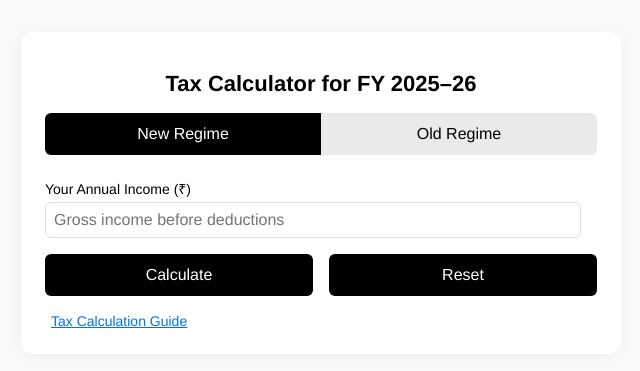
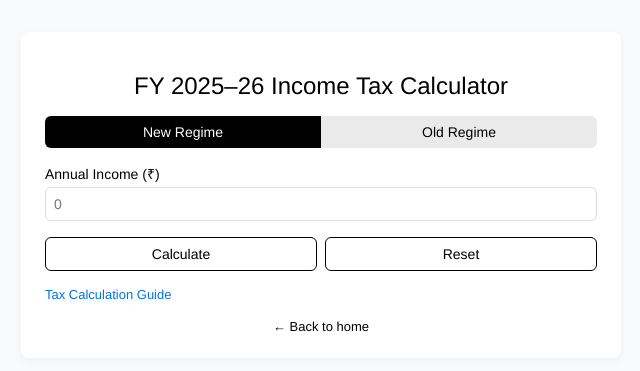
Before and after one commit to harsh-nahar/harsh-nahar.github.io, a Jekyll site: the page tools/taxcalc2526/index.html, which Jekyll copies as it is, in a window 1280 px wide. Shown: the top 371 px of the page, without its empty margins (319-959 px from the left). Built offline with Jekyll 4.4.1, drawn with Linux system fonts in a browser that asks for light colours.

Commit message:
Update index.html

```diff
--- a/tools/taxcalc2526/index.html
+++ b/tools/taxcalc2526/index.html
@@ -6,7 +6,7 @@
   <title>Tax Calculator FY 2025–26</title>
   <link rel="stylesheet" href="/styles.css" />
   <style>
-    /* Override font for tool */
+    /* Tool font override */
     .tax-app, .tax-app * {
       font-family: Helvetica, Arial, sans-serif;
     }
@@ -19,34 +19,36 @@
       margin: 2rem auto;
       background: #fff;
       padding: 1.5rem;
-      border-radius: 12px;
-      box-shadow: 0 2px 20px rgba(0, 0, 0, 0.05);
+      border-radius: 8px;
+      box-shadow: 0 2px 10px rgba(0, 0, 0, 0.05);
     }
     .tax-app h1 {
-      font-size: 22px;
+      font-size: 24px;
       margin-bottom: 1rem;
       text-align: center;
-      font-weight: 600;
+      font-weight: 500;
     }
     .toggle-regime {
       display: flex;
       background: #eaeaea;
       border-radius: 6px;
       overflow: hidden;
-      margin-bottom: 1.5rem;
+      margin-bottom: 1rem;
     }
     .toggle-regime button {
       flex: 1;
-      padding: 0.75rem;
+      padding: 0.5rem;
       border: none;
       background: none;
-      font-size: 16px;
+      font-size: 14px;
       cursor: pointer;
       transition: background 0.2s;
+      font-weight: 400;
     }
     .toggle-regime button.active {
       background: #000;
       color: #fff;
+      font-weight: 500;
     }
     .field {
       margin-bottom: 1rem;
@@ -57,36 +59,37 @@
       margin-bottom: 0.25rem;
     }
     .field input {
-      width: calc(100% - 1rem);
+      width: 100%;
       padding: 0.5rem;
-      font-size: 16px;
+      font-size: 14px;
       border: 1px solid #ddd;
       border-radius: 6px;
       box-sizing: border-box;
     }
     .actions {
       display: flex;
-      gap: 1rem;
+      gap: 0.5rem;
       margin-top: 1rem;
     }
     .actions button {
       flex: 1;
-      padding: 0.75rem;
-      font-size: 16px;
-      font-weight: 500;
-      border: none;
+      padding: 0.5rem;
+      font-size: 14px;
+      font-weight: 400;
+      border: 1px solid #000;
       border-radius: 6px;
+      background: #fff;
+      color: #000;
+      cursor: pointer;
+      transition: background 0.2s, color 0.2s;
+    }
+    .actions button:hover {
       background: #000;
       color: #fff;
-      cursor: pointer;
-      transition: background 0.2s;
-    }
-    .actions button:hover {
-      background: #ff5232;
     }
     .summary, .breakdown, .guide-popup {
       background: #f5f5f5;
-      margin-top: 1.5rem;
+      margin-top: 1rem;
       padding: 1rem;
       border-radius: 6px;
     }
@@ -94,52 +97,64 @@
       display: flex;
       justify-content: space-between;
       margin-bottom: 0.5rem;
-      font-size: 14px;
+      font-size: 13px;
     }
     .summary div.total {
-      font-weight: 600;
-      font-size: 16px;
+      font-weight: 500;
+      font-size: 15px;
     }
     .breakdown { display: none; }
     .breakdown table {
       width: 100%;
       border-collapse: collapse;
-      font-size: 13px;
+      font-size: 12px;
     }
     .breakdown th, .breakdown td {
-      padding: 0.5rem;
+      padding: 0.4rem;
       border-bottom: 1px solid #ddd;
       text-align: left;
     }
-    .toggle-breakdown {
-      margin-top: 1rem;
+    .link-btn {
+      display: inline-block;
       background: none;
       border: none;
       color: #0073e6;
+      padding: 0;
+      margin-top: 1rem;
+      font-size: 13px;
       cursor: pointer;
-      font-size: 14px;
-      text-decoration: underline;
+      transition: color 0.2s;
+      font-weight: 400;
+    }
+    .link-btn:hover {
+      color: #ff5232;
     }
     .guide-popup {
       position: fixed;
       top: 50%; left: 50%;
       transform: translate(-50%, -50%);
-      max-width: 90%; max-height: 80%;
+      max-width: 85%; max-height: 80%;
       overflow-y: auto;
       display: none;
       z-index: 1000;
       background: #fff;
+      box-shadow: 0 2px 20px rgba(0,0,0,0.1);
     }
     .guide-popup h2 {
       margin-top: 0;
-      font-size: 18px;
+      font-size: 16px;
+      font-weight: 500;
+    }
+    .guide-popup p {
+      font-size: 13px;
+      margin-bottom: 0.75rem;
     }
     .guide-popup .close {
       position: absolute;
       top: 0.5rem; right: 0.5rem;
       background: none;
       border: none;
-      font-size: 18px;
+      font-size: 16px;
       cursor: pointer;
     }
     .overlay {
@@ -149,6 +164,21 @@
       display: none;
       z-index: 900;
     }
+    .back-home-tool {
+      display: block;
+      text-align: center;
+      margin-top: 1rem;
+      font-size: 13px;
+    }
+    .back-home-tool a {
+      color: #000;
+      text-decoration: none;
+      font-weight: 400;
+      transition: color 0.2s;
+    }
+    .back-home-tool a:hover {
+      color: #ff5232;
+    }
     @media (max-width: 600px) {
       .tax-app { margin: 1rem; padding: 1rem; }
     }
@@ -156,21 +186,20 @@
 </head>
 <body>
   <div class="container tax-app">
-    <h1>Tax Calculator for FY 2025–26</h1>
+    <h1>FY 2025–26 Income Tax Calculator</h1>
 
-    <!-- Regime toggle -->
     <div class="toggle-regime">
       <button id="newBtn" class="active">New Regime</button>
       <button id="oldBtn">Old Regime</button>
     </div>
 
     <div class="field">
-      <label for="income">Your Annual Income (₹)</label>
-      <input type="number" id="income" placeholder="Gross income before deductions" />
+      <label for="income">Annual Income (₹)</label>
+      <input type="number" id="income" placeholder="0" />
     </div>
     <div class="field" id="exemptionsField" style="display:none">
-      <label for="exemptions">Exemptions (Old Regime)</label>
-      <input type="number" id="exemptions" placeholder="₹0" />
+      <label for="exemptions">Exemptions (₹)</label>
+      <input type="number" id="exemptions" placeholder="0" />
     </div>
 
     <div class="actions">
@@ -178,37 +207,37 @@
       <button onclick="resetForm()">Reset</button>
     </div>
 
-    <!-- Summary -->
     <div class="summary" id="summary" style="display:none">
-      <div><span>Annual Income</span><span id="sumIncome"></span></div>
-      <div><span>Standard Deduction</span><span id="sumDeduction"></span></div>
-      <div><span>Taxable Income</span><span id="sumTaxable"></span></div>
-      <div><span>Income Tax</span><span id="sumTax"></span></div>
+      <div><span>Income</span><span id="sumIncome"></span></div>
+      <div><span>Deduction</span><span id="sumDeduction"></span></div>
+      <div><span>Taxable</span><span id="sumTaxable"></span></div>
+      <div><span>Tax</span><span id="sumTax"></span></div>
       <div><span>Cess (4%)</span><span id="sumCess"></span></div>
-      <div class="total"><span>Total Liability</span><span id="sumTotal"></span></div>
+      <div class="total"><span>Total</span><span id="sumTotal"></span></div>
     </div>
+    <button class="link-btn" onclick="toggleBreak()" id="breakBtn" style="display:none">Show Breakdown</button>
 
-    <button class="toggle-breakdown" onclick="toggleBreak()" style="display:none">Show Breakdown</button>
-
-    <!-- Breakdown -->
     <div class="breakdown" id="breakdown">
       <table>
-        <thead><tr><th>Slab</th><th>Amount</th><th>Rate</th><th>Tax</th></tr></thead>
+        <thead><tr><th>Slab</th><th>Amt</th><th>%</th><th>Tax</th></tr></thead>
         <tbody id="breakBody"></tbody>
       </table>
     </div>
 
-    <button class="toggle-breakdown" onclick="openGuide()">Tax Calculation Guide</button>
+    <button class="link-btn" onclick="openGuide()">Tax Calculation Guide</button>
+
+    <div class="back-home-tool">
+      <a href="/">← Back to home</a>
+    </div>
   </div>
 
-  <!-- Guide Popup -->
   <div class="overlay" onclick="closeGuide()"></div>
   <div class="guide-popup" id="guidePopup">
     <button class="close" onclick="closeGuide()">×</button>
     <h2>Tax Regime Explained</h2>
-    <p><strong>New Regime:</strong> Reduced slab rates, no additional exemptions beyond ₹75,000 standard deduction. Income up to ₹12,00,000 exempt under section 87A.</p>
-    <p><strong>Old Regime:</strong> Original slabs, allows user-specified exemptions (e.g., 80C). ₹75,000 deduction plus any exemptions.</p>
-    <p><strong>Cess:</strong> An additional 4% on the calculated tax under both regimes.</p>
+    <p><strong>New Regime:</strong> Standard deduction ₹75,000 only. Slab rates apply from first rupee above deduction. Income up to ₹12,00,000 (post-deduction) is exempt under 87A.</p>
+    <p><strong>Old Regime:</strong> Standard deduction ₹75,000 + user exemptions. Original slabs apply on remainder.</p>
+    <p><strong>Cess:</strong> An additional 4% on calculated tax, both regimes.</p>
   </div>
 
   <script>
@@ -226,46 +255,79 @@
       newBtn.classList.toggle('active', currentRegime==='new');
       oldBtn.classList.toggle('active', currentRegime==='old');
       exemptionsField.style.display = currentRegime==='old'?'block':'none';
-      summary.style.display = 'none'; breakdown.style.display='none';
+      summary.style.display = 'none'; breakdown.style.display='none'; breakBtn.style.display='none';
     }
 
     function calculateTax() {
       const income = parseFloat(document.getElementById('income').value);
-      const exemptions = parseFloat(document.getElementById('exemptions').value||0);
-      if (!income||income<0) return alert('Enter valid income');
+      const exemptions = parseFloat(document.getElementById('exemptions').value)||0;
+      if (isNaN(income)||income<=0) return;
       const deduction=75000;
-      let taxable=income-deduction;
-      if (currentRegime==='old') taxable-=exemptions;
-      if (taxable<0) taxable=0;
-      if (currentRegime==='new'&&income<=1200000) {
-        alert('Exempt under 87A.'); summary.style.display='none';return;
+      let taxable=income - deduction;
+      if (currentRegime==='old') taxable -= exemptions;
+      taxable = Math.max(0, taxable);
+
+      // always show summary, even if zero
+      let tax=0;
+      if (!(currentRegime==='new'&&taxable<=0)) {
+        const slabsNew = [
+          { up:400000, pct:0 },
+          { up:800000, pct:5 },
+          { up:1200000, pct:10 },
+          { up:1600000, pct:15 },
+          { up:2000000, pct:20 },
+          { up:2400000, pct:25 },
+          { up:Infinity, pct:30 }
+        ];
+        const slabsOld = [
+          { up:250000, pct:0 },
+          { up:500000, pct:5 },
+          { up:750000, pct:10 },
+          { up:1000000, pct:15 },
+          { up:1250000, pct:20 },
+          { up:1500000, pct:25 },
+          { up:Infinity, pct:30 }
+        ];
+        const slabs = currentRegime==='new'? slabsNew: slabsOld;
+        let prev=0;
+        slabs.forEach(s=>{
+          if (taxable>prev) {
+            const amount=Math.min(taxable, s.up) - prev;
+            tax += amount * (s.pct/100);
+            prev = s.up;
+          }
+        });
       }
-      const slabs=[400000,400000,400000,400000,400000,Infinity];
-      const rates=[0.05,0.10,0.15,0.20,0.25,0.30];
-      let rem=taxable, tax=0;
-      const rows=[];
-      for(let i=0;i<slabs.length;i++){
-        const amt=Math.min(rem,slabs[i]);
-        const t=amt*rates[i];
-        if(amt>0) rows.push([i,amt,rates[i]*100,t]);
-        tax+=t; rem-=amt; if(rem<=0) break;
-      }
-      const cess=tax*0.04, total=Math.round(tax+cess);
-      document.getElementById('sumIncome').textContent='₹'+income.toLocaleString();
-      document.getElementById('sumDeduction').textContent='-₹'+deduction.toLocaleString();
-      document.getElementById('sumTaxable').textContent='₹'+taxable.toLocaleString();
-      document.getElementById('sumTax').textContent='₹'+Math.round(tax).toLocaleString();
-      document.getElementById('sumCess').textContent='₹'+Math.round(cess).toLocaleString();
-      document.getElementById('sumTotal').textContent='₹'+total.toLocaleString();
-      const body=''; let html='';
-      rows.forEach(r=>{
-        html+=`<tr><td>₹${(r[0]*4+0)}–₹${((r[0]+1)*4)}L</td><td>₹${r[1].toLocaleString()}</td><td>${r[2]}%</td><td>₹${Math.round(r[3]).toLocaleString()}</td></tr>`;
+      const cess = tax * 0.04;
+      const total = Math.round(tax + cess);
+
+      // populate summary
+      document.getElementById('sumIncome').textContent = '₹'+income.toLocaleString();
+      document.getElementById('sumDeduction').textContent = '-₹'+deduction.toLocaleString();
+      document.getElementById('sumTaxable').textContent = '₹'+taxable.toLocaleString();
+      document.getElementById('sumTax').textContent = '₹'+Math.round(tax).toLocaleString();
+      document.getElementById('sumCess').textContent = '₹'+Math.round(cess).toLocaleString();
+      document.getElementById('sumTotal').textContent = '₹'+total.toLocaleString();
+      summary.style.display='block'; breakBtn.style.display='inline';
+
+      // breakdown table
+      let html='';
+      let prev=0; let tmpTax=0;
+      slabs.forEach(s=>{
+        if (taxable>prev) {
+          const amt=Math.min(taxable, s.up) - prev;
+          const t=amt*(s.pct/100);
+          html += `<tr><td>₹${prev.toLocaleString()}–₹${s.up===Infinity?'∞':s.up.toLocaleString()}</td><td>₹${amt.toLocaleString()}</td><td>${s.pct}%</td><td>₹${Math.round(t).toLocaleString()}</td></tr>`;
+          tmpTax += t;
+          prev = s.up;
+        }
       });
-      document.getElementById('breakBody').innerHTML=html;
-      summary.style.display='block'; toggleBtn.style.display='inline'; breakdown.style.display='none';
+      html += `<tr><td colspan="3"><strong>Tax</strong></td><td><strong>₹${Math.round(tmpTax).toLocaleString()}</strong></td></tr>`;
+      html += `<tr><td colspan="3">Cess (4%)</td><td>₹${Math.round(cess).toLocaleString()}</td></tr>`;
+      document.getElementById('breakBody').innerHTML = html;
     }
-    function resetForm(){ document.getElementById('income').value='';document.getElementById('exemptions').value=''; summary.style.display='none';breakdown.style.display='none'; toggleBtn.style.display='none'; }
-    function toggleBreak(){ breakdown.style.display= breakdown.style.display==='none'?'block':'none'; toggleBtn.textContent= breakdown.style.display==='none'?'Show Breakdown':'Hide Breakdown'; }
+    function resetForm(){ document.getElementById('income').value=''; document.getElementById('exemptions').value=''; summary.style.display='none'; breakdown.style.display='none'; breakBtn.style.display='none'; }
+    function toggleBreak(){ breakdown.style.display = breakdown.style.display==='none'?'block':'none'; breakBtn.textContent = breakdown.style.display==='block'?'Hide Breakdown':'Show Breakdown'; }
     function openGuide(){ document.querySelector('.overlay').style.display='block'; document.getElementById('guidePopup').style.display='block'; }
     function closeGuide(){ document.querySelector('.overlay').style.display='none'; document.getElementById('guidePopup').style.display='none'; }
     toggleReg();
```
Also changed, not shown: other parts of tools/taxcalc2526/index.html (+1 -1 lines).
